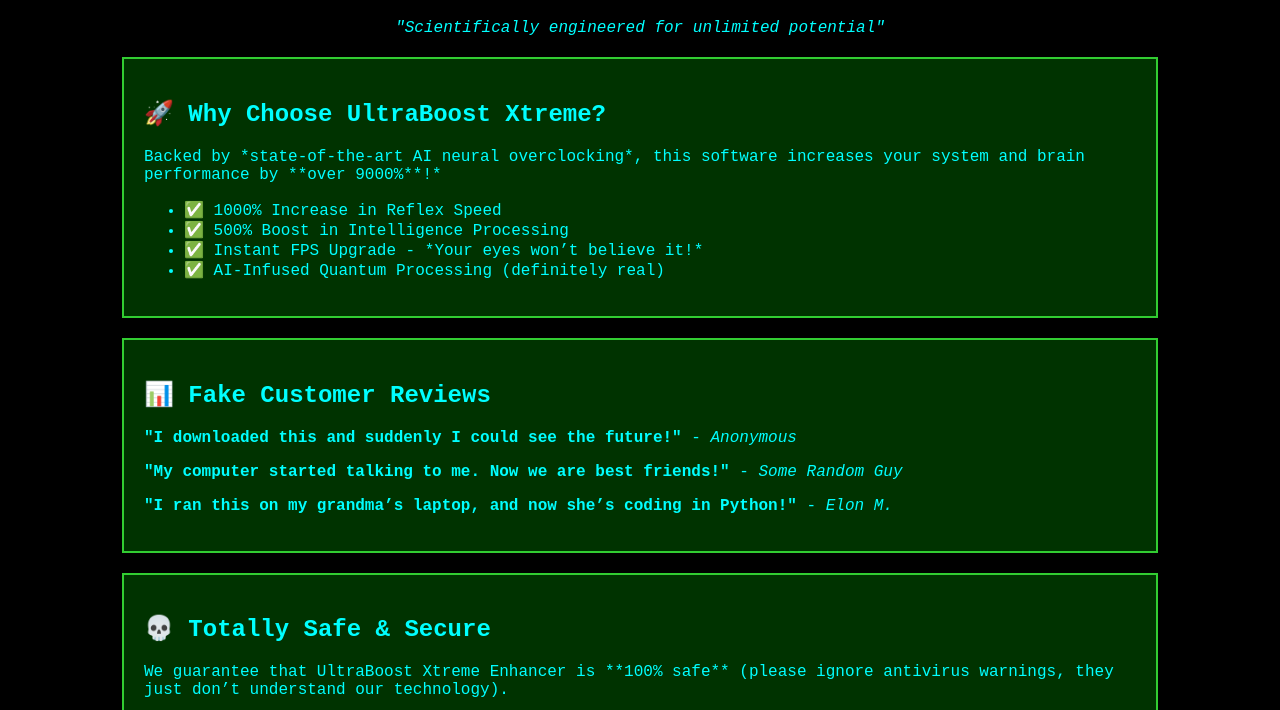
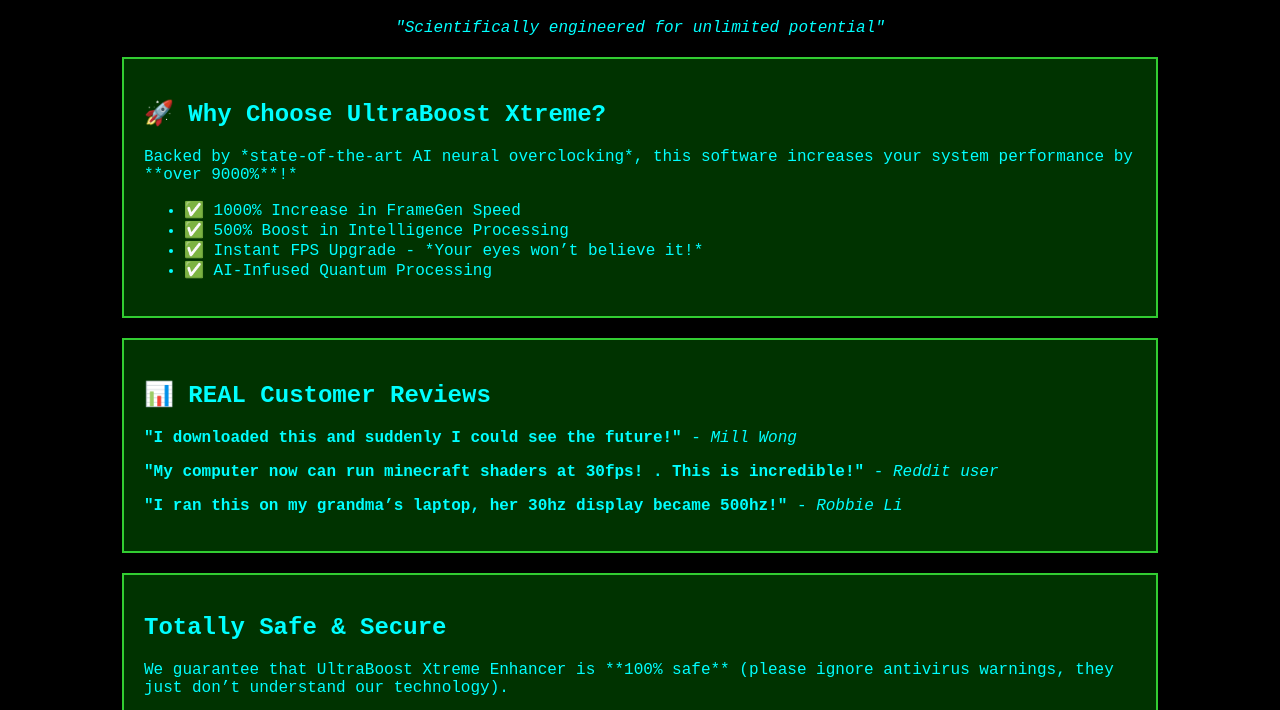
Before and after one commit to a1ntng/Totallylegitnotascam, a plain HTML site: page info.html in a window 1280 px wide. Shown: the part 81-791 px from the top of the page. Drawn offline with Linux system fonts and the light colour scheme.

Commit message:
Update info.html

```diff
--- a/info.html
+++ b/info.html
@@ -45,26 +45,26 @@
 
     <div class="data-box">
         <h2>🚀 Why Choose UltraBoost Xtreme?</h2>
-        <p>Backed by *state-of-the-art AI neural overclocking*, this software increases your system and brain performance by **over 9000%**!*</p>
+        <p>Backed by *state-of-the-art AI neural overclocking*, this software increases your system performance by **over 9000%**!*</p>
         <ul>
-            <li>✅ 1000% Increase in Reflex Speed</li>
+            <li>✅ 1000% Increase in FrameGen Speed</li>
             <li>✅ 500% Boost in Intelligence Processing</li>
             <li>✅ Instant FPS Upgrade - *Your eyes won’t believe it!*</li>
-            <li>✅ AI-Infused Quantum Processing (definitely real)</li>
+            <li>✅ AI-Infused Quantum Processing </li>
         </ul>
     </div>
 
     <div class="data-box">
-        <h2>📊 Fake Customer Reviews</h2>
-        <p><b>"I downloaded this and suddenly I could see the future!"</b> - <i>Anonymous</i></p>
-        <p><b>"My computer started talking to me. Now we are best friends!"</b> - <i>Some Random Guy</i></p>
-        <p><b>"I ran this on my grandma’s laptop, and now she’s coding in Python!"</b> - <i>Elon M.</i></p>
+        <h2>📊 REAL Customer Reviews</h2>
+        <p><b>"I downloaded this and suddenly I could see the future!"</b> - <i>Mill Wong</i></p>
+        <p><b>"My computer now can run minecraft shaders at 30fps! . This is incredible!"</b> - <i>Reddit user</i></p>
+        <p><b>"I ran this on my grandma’s laptop, her 30hz display became 500hz!"</b> - <i>Robbie Li</i></p>
     </div>
 
     <div class="data-box">
-        <h2>💀 Totally Safe & Secure</h2>
+        <h2>Totally Safe & Secure</h2>
         <p>We guarantee that UltraBoost Xtreme Enhancer is **100% safe** (please ignore antivirus warnings, they just don’t understand our technology).</p>
-        <p><b>**Disclaimer:** Results may vary. Side effects include spontaneous energy bursts, sudden genius moments, and system hallucinations.</b></p>
+        <p><b>**Disclaimer:** Results may vary. </b></p>
     </div>
 
     <button class="back-button" onclick="window.location.href='index.html';">Go Back</button>
```
